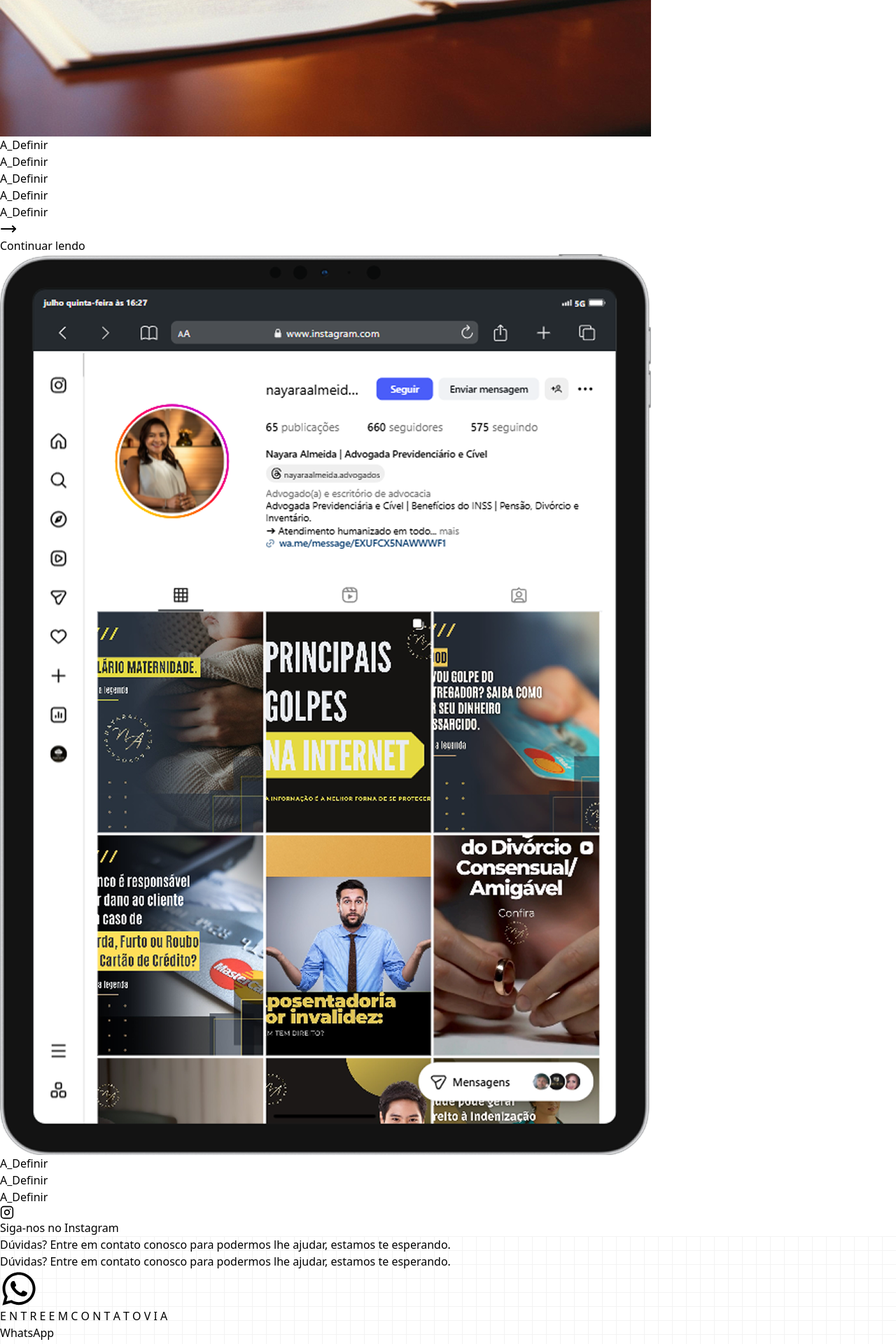
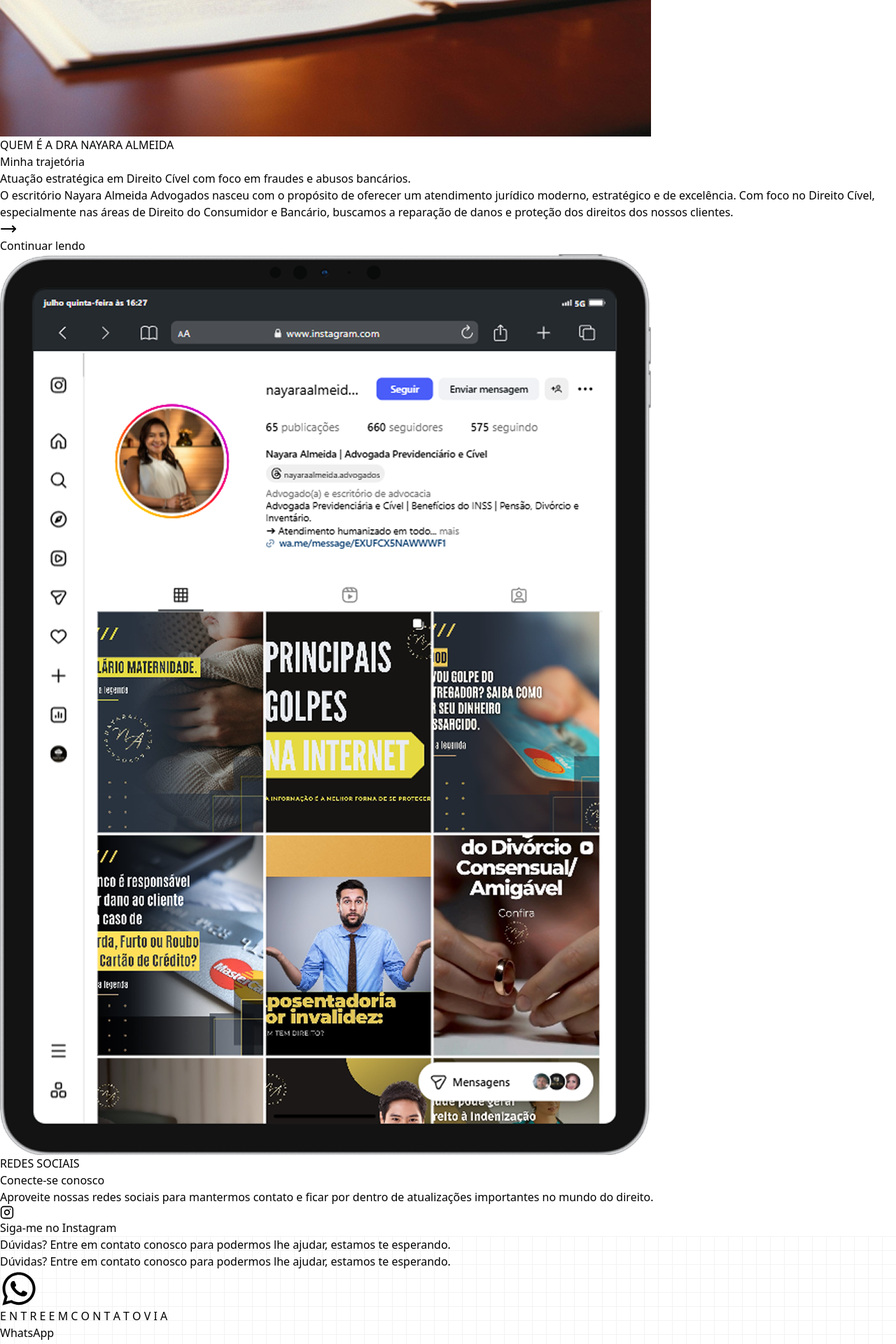
Before and after one commit to Paper-Street-Softwares/Dev-Template, a React (Vite) app: page / in a window 1280 px wide. Shown: the part 1555-3475 px from the top of the page at 70% size. Built offline with nearby package versions, Linux system fonts and the light colour scheme; a web font is replaced by a local one.

Commit message:
fix: About e AboutSocial

```diff
--- a/src/content/content.jsx
+++ b/src/content/content.jsx
@@ -401,34 +401,43 @@ const content = {
         img: aboutImg1,
         alt: "Imagem profissional de escritório/advogado(a)",
       },
-      miniTag: "A_Definir",
-      title: "A_Definir",
-      subtitle: "A_Definir",
-      labelInstagram: "Siga-nos no Instagram",
-      labelFacebook: "Siga-nos no Facebook",
-      labelLinkedin: "Siga-nos no LinkedIn",
-      labelX: "Siga-nos no X",
+      miniTag: "QUEM É A DRA NAYARA ALMEIDA",
+      title: "Minha trajetória",
+      subtitle:
+        "Atuação estratégica em Direito Cível com foco em fraudes e abusos bancários.",
+      labelInstagram: "Siga-me no Instagram",
+      labelFacebook: "Siga-me no Facebook",
+      labelLinkedin: "Siga-me no LinkedIn",
+      labelX: "Siga-me no X",
       paragraph: (
         <div>
-          A_Definir
-          <br />
-          A_Definir
+          O escritório Nayara Almeida Advogados nasceu com o propósito de
+          oferecer um atendimento jurídico moderno, estratégico e de excelência.
+          Com foco no Direito Cível, especialmente nas áreas de Direito do
+          Consumidor e Bancário, buscamos a reparação de danos e proteção dos
+          direitos dos nossos clientes.
         </div>
       ),
       buttonModalLabelAbout: "Continuar lendo",
       modal: (
         <p>
-          A_Definir
+          O escritório Nayara Almeida Advogados nasceu com o propósito de
+          oferecer um atendimento jurídico moderno, estratégico e de excelência.
+          Com foco no Direito Cível, especialmente nas áreas de Direito do
+          Consumidor e Bancário, buscamos a reparação de danos e proteção dos
+          direitos dos nossos clientes.
           <br />
           <br />
-          A_Definir
+          Atuamos com destaque em casos de golpes e fraudes bancárias, bloqueio
+          de contas, cobranças indevidas e abusos cometidos por instituições
+          financeiras. Nosso objetivo é garantir a restituição patrimonial e
+          combater ilegalidades de forma eficiente e segura.
           <br />
           <br />
-          A_Definir
-          <br />
-          <br />
-          A_Definir
-          <br />
+          Com uma atuação totalmente digital e em âmbito nacional, oferecemos
+          uma assessoria acessível, ágil e de alta qualidade. Trabalhamos com
+          comprometimento e transparência para garantir conforto e resultados
+          reais para quem confia no nosso trabalho.
           <br />
         </p>
       ),
@@ -441,14 +450,15 @@ const content = {
           imgSocial: aboutInstagram,
           alt: `Foto do Instagram do ${infos.name}`,
         },
-        miniTag: "A_Definir",
-        title: "A_Definir",
-        subtitle: "A_Definir",
+        miniTag: "REDES SOCIAIS",
+        title: "Conecte-se conosco",
+        subtitle:
+          "Aproveite nossas redes sociais para mantermos contato e ficar por dentro de atualizações importantes no mundo do direito.",
         paragraph: <p></p>,
-        labelInstagram: "Siga-nos no Instagram",
-        labelFacebook: "Siga-nos no Facebook",
-        labelLinkedin: "Siga-nos no LinkedIn",
-        labelX: "Siga-nos no X",
+        labelInstagram: "Siga-me no Instagram",
+        labelFacebook: "Siga-me no Facebook",
+        labelLinkedin: "Siga-me no LinkedIn",
+        labelX: "Siga-me no X",
       },
     },
     cta: {
```
